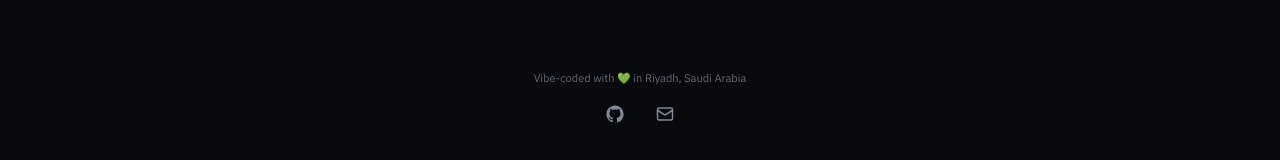
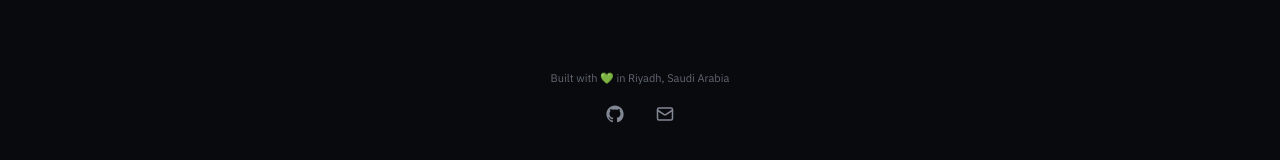
Before and after one commit to Fahad-BA/TAD, a React (Vite) app: page / in a window 1280 px wide. Shown: the part 513-673 px from the top of the page. Built offline with nearby package versions, Linux system fonts and the light colour scheme; no server answers.

Commit message:
chore: footer text vibe-coded -> built

```diff
--- a/src/main.jsx
+++ b/src/main.jsx
@@ -17,7 +17,7 @@ const i18n = {
     countryTitle: 'Country & Settings', country: 'Actual Country/Region', privacy: 'Privacy',
     privateAcc: 'Private account', publicAcc: 'Public account',
     errorPrefix: 'Failed to fetch real data:', errorSuffix: 'Check the username or source settings.',
-    langButton: 'عربي', footer: 'Vibe-coded with 💚 in Riyadh, Saudi Arabia',
+    langButton: 'عربي', footer: 'Built with 💚 in Riyadh, Saudi Arabia',
   },
   ar: {
     dir: 'rtl', statusReady: 'جاهز', statusLoading: 'جارٍ الجلب…', statusReal: 'بيانات حقيقية',
```
